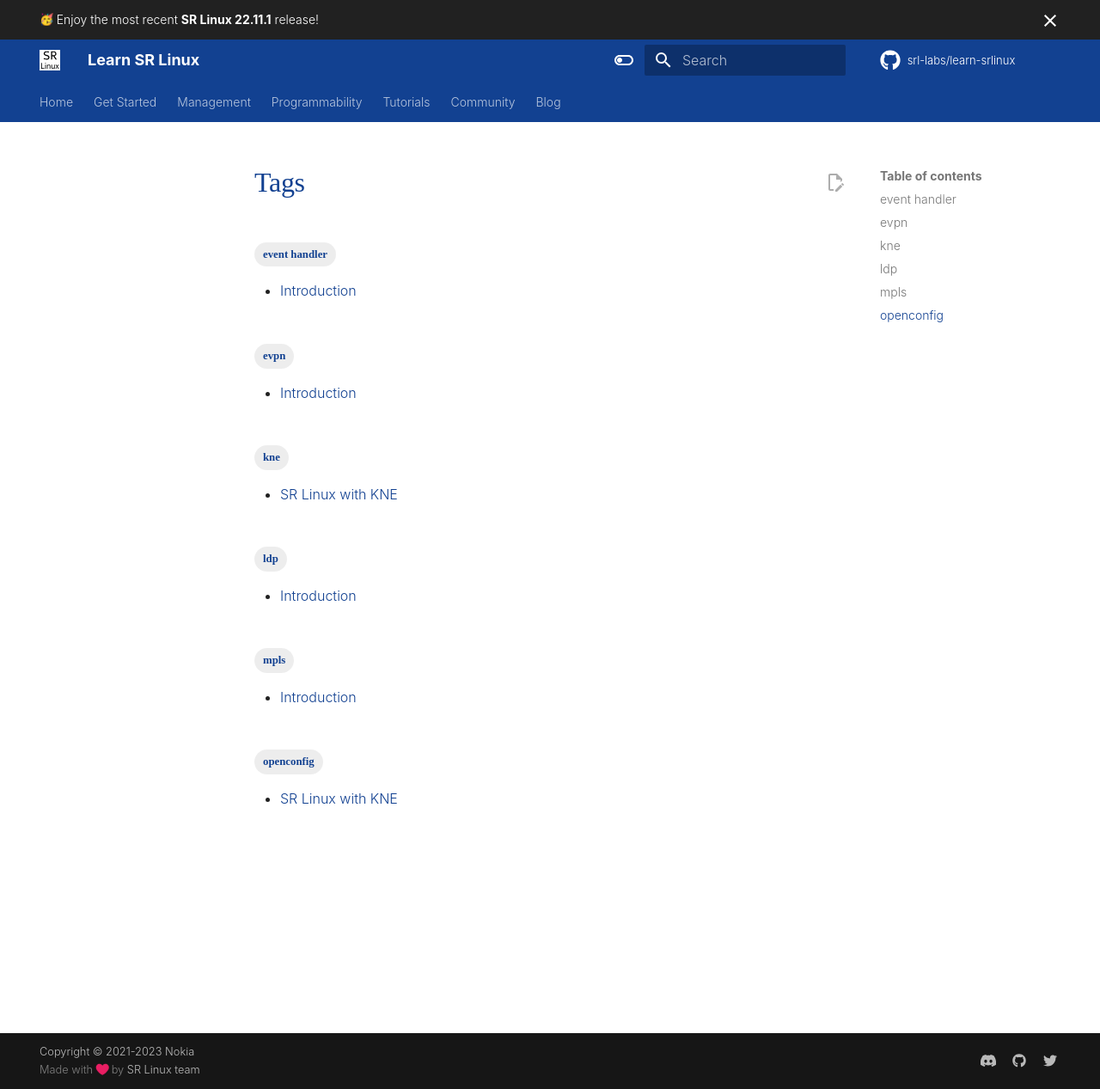
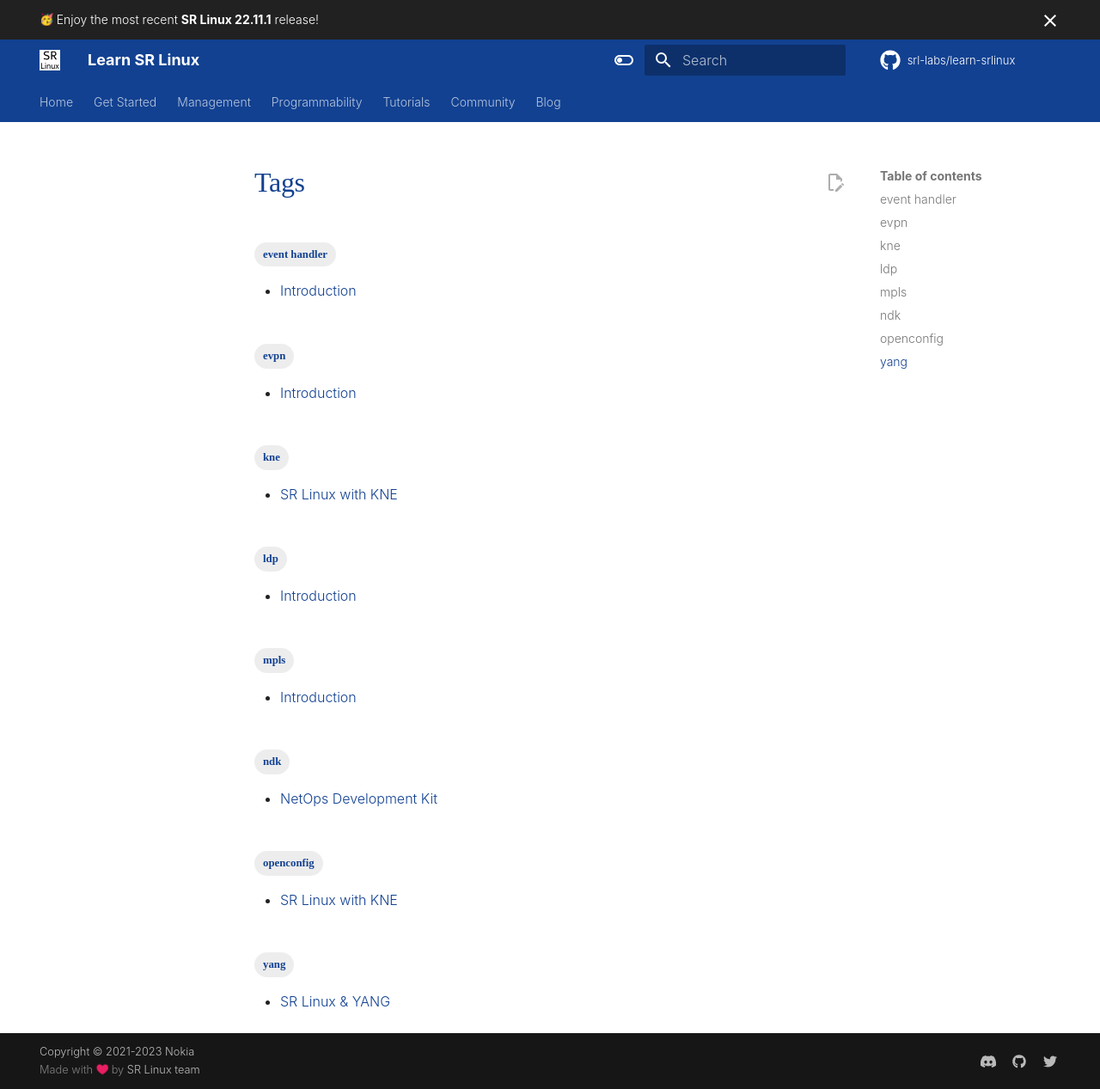
Before and after one commit to srl-labs/learn-srlinux, an MkDocs documentation site: the page built from docs/blog/tags.md, in a window 1280 px wide and 1267 px high. Shown: the whole window at 86% size. Built offline with MkDocs 1.6.1 and Material for MkDocs 9.7.7, drawn with Linux system fonts in a browser that asks for light colours; emoji names are drawn with the system emoji font; some web fonts are replaced; comment, search, counter and statistics services are not loaded.

Commit message:
added ndk and yang tags

```diff
--- a/docs/ndk/index.md
+++ b/docs/ndk/index.md
@@ -1,3 +1,8 @@
+---
+title: NetOps Development Kit
+tags:
+  - ndk
+---
 # NetOps Development Kit
 
 Nokia SR Linux enables its users to create high-performance applications which run alongside native apps on SR Linux Network OS. These "on-box custom applications" can be deeply integrated with the rest of the SR Linux system and thus can perform tasks that are not possible with traditional management interfaces standard for the typical network operating systems.
--- a/docs/yang/index.md
+++ b/docs/yang/index.md
@@ -1,5 +1,8 @@
 ---
 comments: true
+tags:
+  - yang
+title: SR Linux & YANG
 ---
 
 # SR Linux & YANG
```
